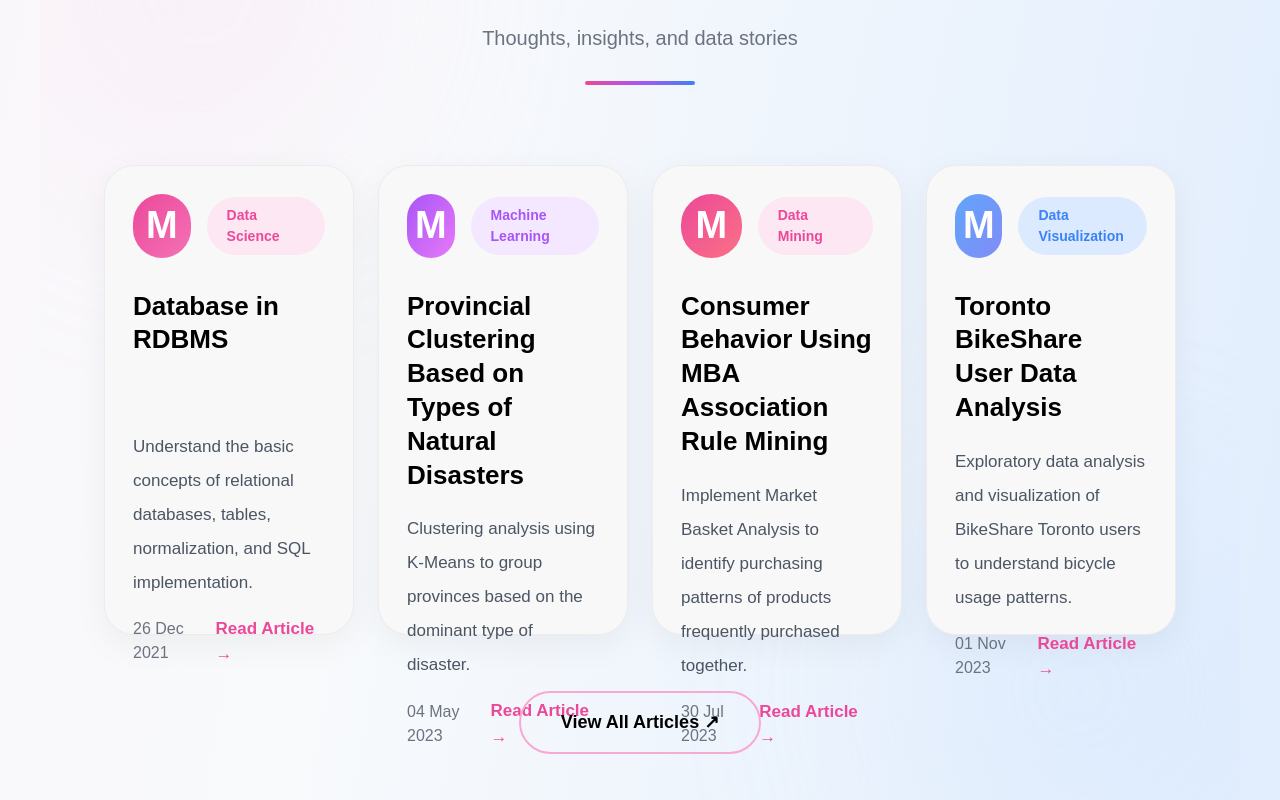
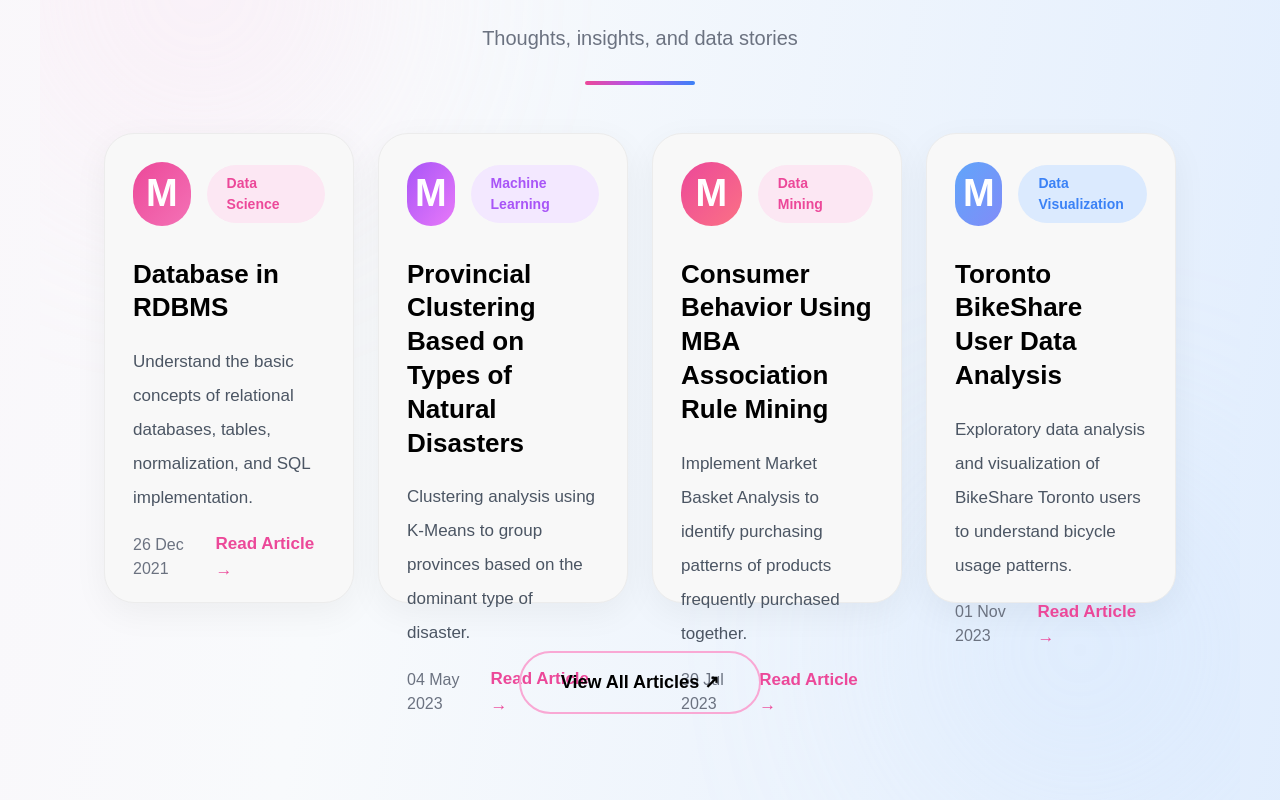
Before and after one commit to lintangntyas/portfolio, a Next.js app: page / in a window 1280 px wide. Shown: the part 4780-5580 px from the top of the page. Built offline with nearby package versions, Linux system fonts and the light colour scheme.

Commit message:
Update page.js

```diff
--- a/app/page.js
+++ b/app/page.js
@@ -914,6 +914,8 @@
         <div
           className="
             grid
+            -mt-8
+
             grid-cols-1
             md:grid-cols-2
             xl:grid-cols-4
@@ -1016,8 +1018,6 @@
                   text-black
 
                   leading-[1.3]
-
-                  min-h-[120px]
                 "
               >
                 Database in RDBMS
@@ -1033,8 +1033,6 @@
                   leading-[2]
 
                   mt-5
-
-                  min-h-[145px]
                 "
               >
                 Understand the basic concepts of relational databases,
@@ -1148,8 +1146,6 @@
                   text-black
 
                   leading-[1.3]
-
-                  min-h-[120px]
                 "
               >
                 Provincial Clustering Based on Types of Natural Disasters
@@ -1164,8 +1160,6 @@
                   leading-[2]
 
                   mt-5
-
-                  min-h-[145px]
                 "
               >
                 Clustering analysis using K-Means to group provinces based on the dominant type of disaster.
@@ -1277,8 +1271,6 @@
                   text-black
 
                   leading-[1.3]
-
-                  min-h-[120px]
                 "
               >
                 Consumer Behavior Using MBA Association Rule Mining
@@ -1293,8 +1285,6 @@
                   leading-[2]
 
                   mt-5
-
-                  min-h-[145px]
                 "
               >
                 Implement Market Basket Analysis to identify purchasing patterns of products frequently purchased together.
@@ -1406,8 +1396,6 @@
                   text-black
 
                   leading-[1.3]
-
-                  min-h-[120px]
                 "
               >
                 Toronto BikeShare User Data Analysis
@@ -1422,8 +1410,6 @@
                   leading-[2]
 
                   mt-5
-
-                  min-h-[145px]
                 "
               >
                 Exploratory data analysis and visualization of BikeShare Toronto users to understand bicycle usage patterns.
@@ -1454,7 +1440,7 @@
         </div>
 
         {/* BUTTON */}
-        <div className="flex justify-center mt-14 relative z-10">
+        <div className="flex justify-center mt-12 relative z-10">
 
           <a
             href="https://medium.com/@lintangntyas"
```
